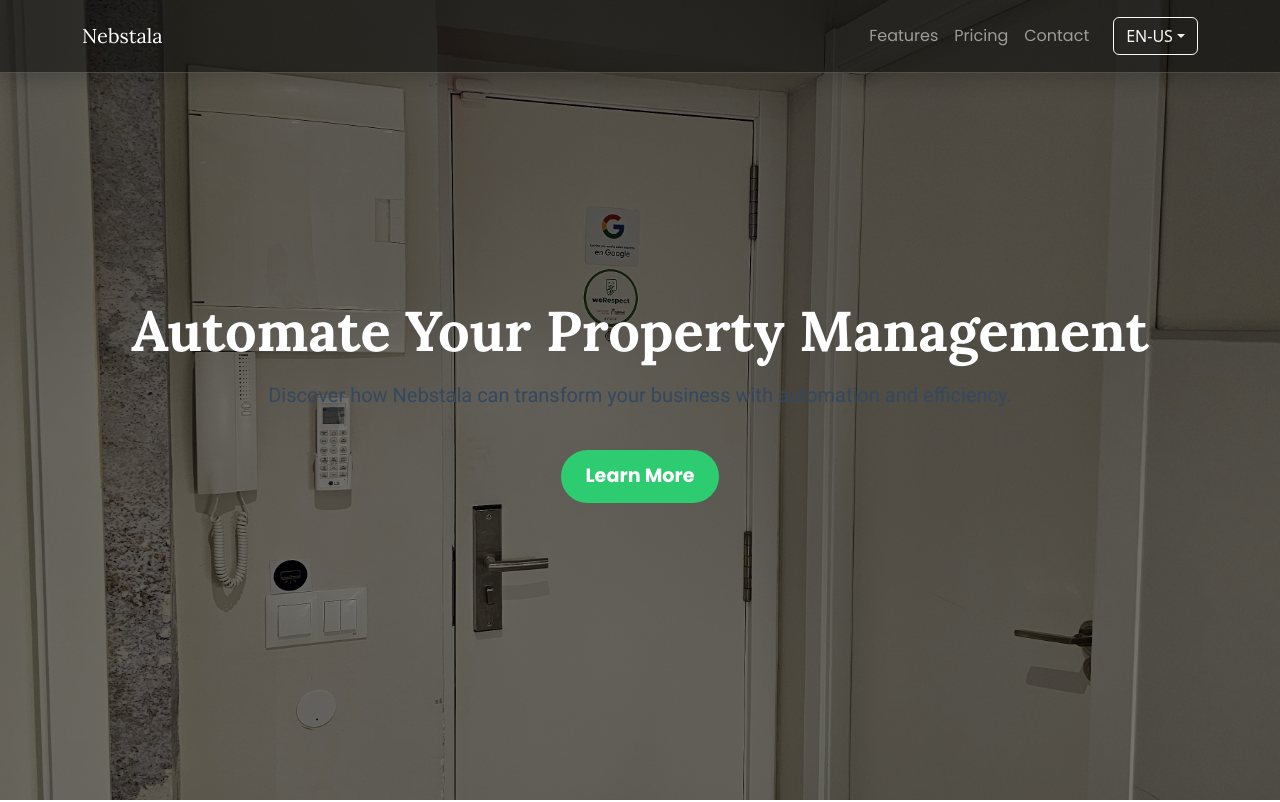
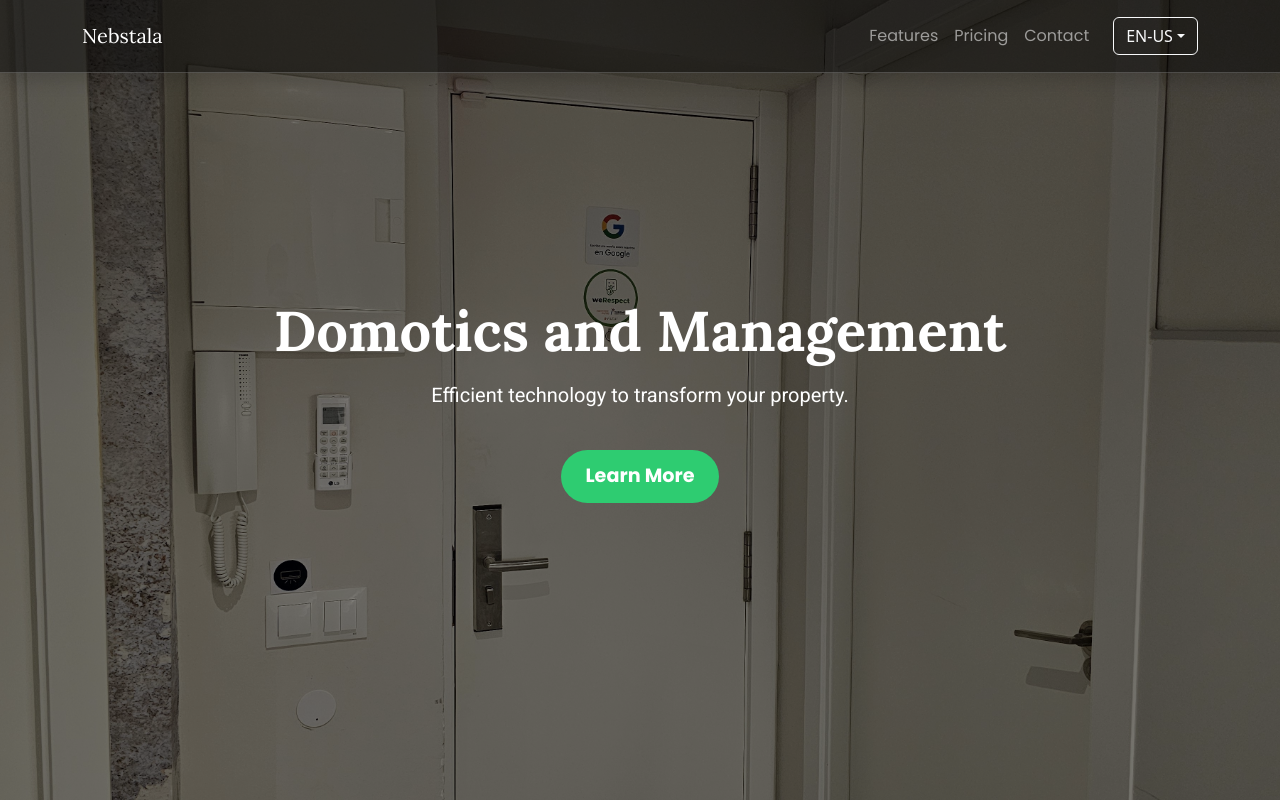
Before and after one commit to alejandrogomezl/Nebstala_web, a React (Create React App) app: page / in a window 1280 px wide. Shown: the top 802 px of the page. Built offline with nearby package versions, Linux system fonts and the light colour scheme.

Commit message:
Update BenefitsSection styles and localize hero section text for improved clarity and consistency

```diff
--- a/src/css/BenefitsSection.css
+++ b/src/css/BenefitsSection.css
@@ -36,9 +36,3 @@
     font-family: 'Lora', serif;
     color: #2c3e50;
   }
-
-  p {
-    font-family: 'Poppins', sans-serif;
-    font-size: 1rem;
-    color: #34495e;
-  }
--- a/src/i18n.js
+++ b/src/i18n.js
@@ -10,8 +10,8 @@ i18n
       en: {
         translation: {
           hero: {
-            title: "Automate Your Property Management",
-            description: "Discover how Nebstala can transform your business with automation and efficiency.",
+            title: "Domotics and Management",
+            description: "Efficient technology to transform your property.",
             button: "Learn More"
           },
           navbar: {
@@ -81,8 +81,8 @@ i18n
       es: {
         translation: {
           hero: {
-            title: "Automatiza la gestión de tus propiedades",
-            description: "Descubre cómo Nebstala puede transformar tu negocio con automatización y eficiencia.",
+            title: "Domótica y Gestión",
+            description: "Tecnología eficiente para transformar tu propiedad.",
             button: "Saber más"
           },
           navbar: {
```
